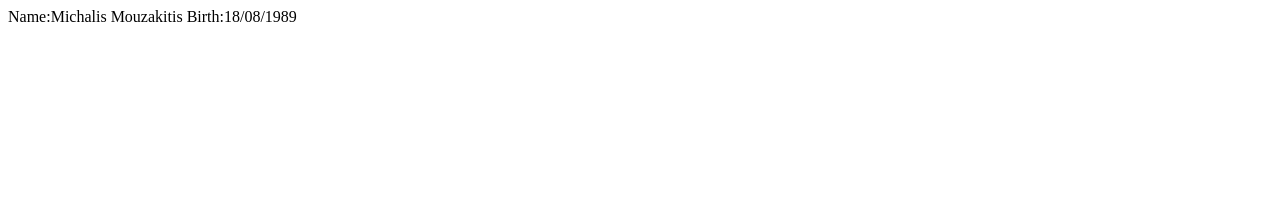
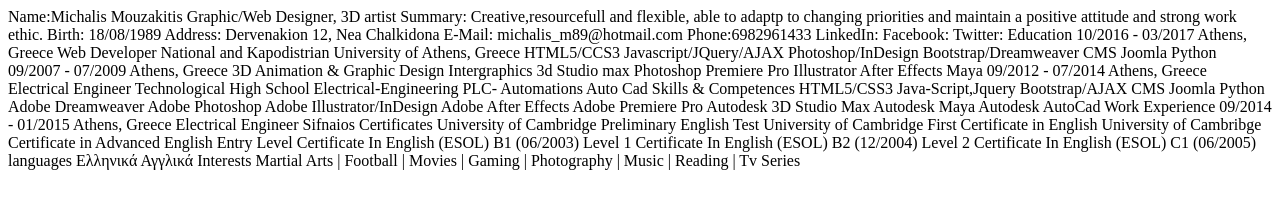
Before and after one commit to mouzakitis/CV, a plain HTML site: page index.html in a window 1280 px wide. Drawn offline with Linux system fonts and the light colour scheme.

Commit message:
update info

```diff
--- a/index.html
+++ b/index.html
@@ -4,7 +4,96 @@
     <title>CV</title>
 </head>
 <body>
+<!-- info-->
 Name:Michalis Mouzakitis
-Birth:18/08/1989
+Graphic/Web Designer, 3D artist
+
+Summary:
+Creative,resourcefull and flexible, able to adaptp to changing priorities and maintain a positive attitude and
+strong work ethic.
+
+
+Birth: 18/08/1989
+
+
+Address: Dervenakion 12, Nea Chalkidona
+
+
+E-Mail: michalis_m89@hotmail.com
+
+Phone:6982961433
+
+LinkedIn:
+Facebook:
+Twitter:
+
+<!--Education-->
+Education
+
+10/2016 - 03/2017 Athens, Greece
+Web Developer
+National and Kapodistrian University of Athens,
+Greece
+HTML5/CCS3 Javascript/JQuery/AJAX
+Photoshop/InDesign Bootstrap/Dreamweaver
+CMS Joomla Python
+09/2007 - 07/2009 Athens, Greece
+3D Animation & Graphic Design
+Intergraphics
+3d Studio max Photoshop
+Premiere Pro Illustrator
+After Effects Maya
+09/2012 - 07/2014 Athens, Greece
+Electrical Engineer
+Technological High School
+Electrical-Engineering PLC- Automations
+Auto Cad
+
+<!-- skills-->
+Skills & Competences
+HTML5/CSS3
+Java-Script,Jquery
+Bootstrap/AJAX
+CMS Joomla
+Python
+Adobe Dreamweaver
+Adobe Photoshop
+Adobe Illustrator/InDesign
+Adobe After Effects
+Adobe Premiere Pro
+Autodesk 3D Studio Max
+Autodesk Maya
+Autodesk AutoCad
+
+
+<!--Experience-->
+Work Experience
+09/2014 - 01/2015 Athens, Greece
+Electrical Engineer
+Sifnaios
+
+<!--certificates-->
+
+Certificates
+University of Cambridge Preliminary English Test
+University of Cambridge First Certificate in English
+University of Cambribge Certificate in Advanced English
+Entry Level Certificate In English (ESOL) B1 (06/2003)
+Level 1 Certificate In English (ESOL) B2 (12/2004)
+Level 2 Certificate In English (ESOL) C1 (06/2005)
+
+
+<!-- languages-->
+languages
+Ελληνικά Αγγλικά
+
+
+<!--interests-->
+
+Interests
+Martial Arts | Football | Movies | Gaming | Photography |
+Music | Reading | Tv Series
+
+
 </body>
 </html>
```
